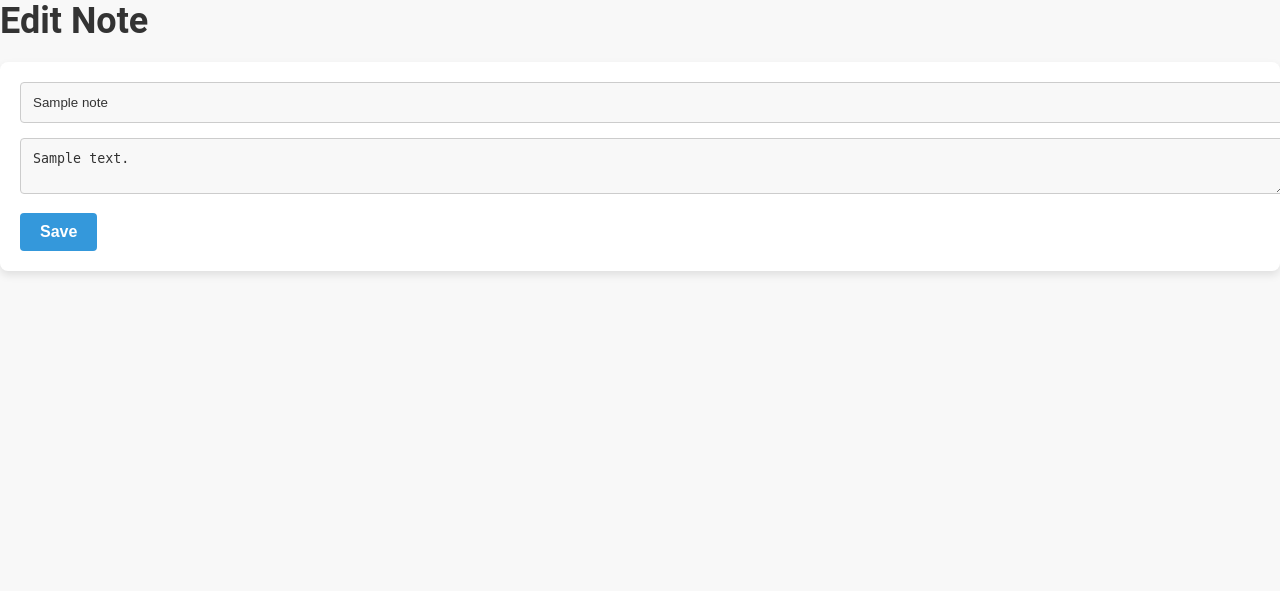
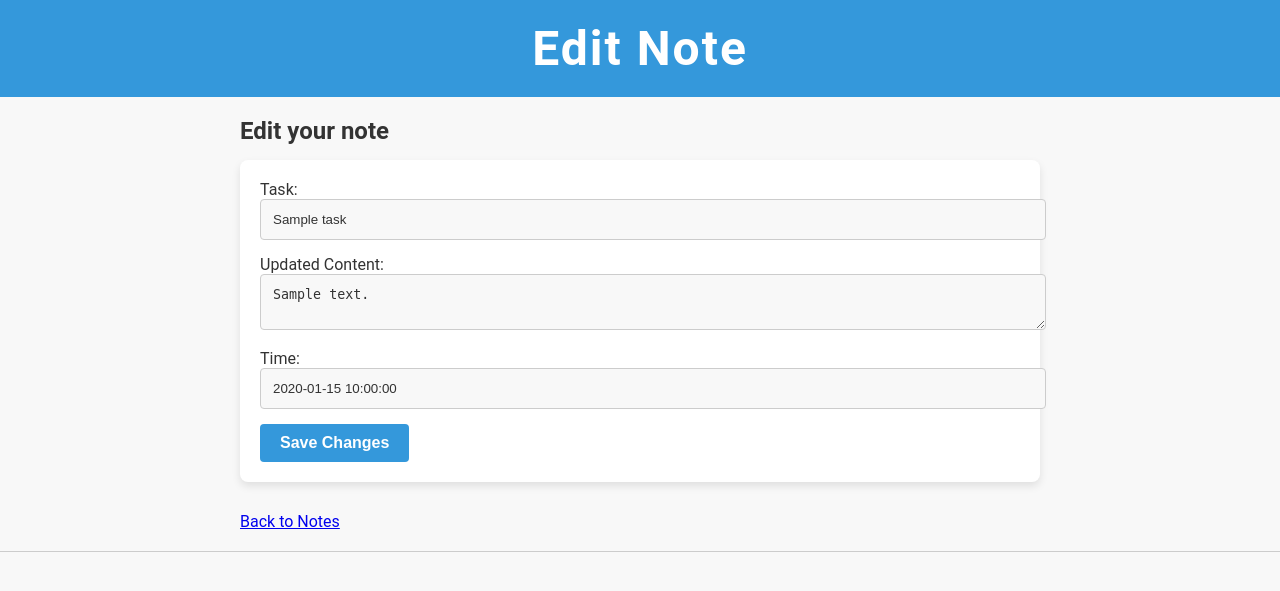
Before and after one commit to Rizwana1916/NoteTaker-app, a Flask app: page /edit/1 in a window 1280 px wide. Shown: the top 591 px of the page. Run offline with Flask 2, Linux system fonts and the light colour scheme; a database or web service that is not in the repository returns one stand-in record (values such as "Sample title").

Commit message:
Update edit.html

```diff
--- a/templates/edit.html
+++ b/templates/edit.html
@@ -1,16 +1,40 @@
 <!DOCTYPE html>
-<html>
+<html lang="en">
 <head>
+    <meta charset="UTF-8">
+    <meta name="viewport" content="width=device-width, initial-scale=1.0">
     <title>Edit Note</title>
     <link rel="stylesheet" href="{{ url_for('static', filename='style.css') }}">
 </head>
 <body>
-    <h1>Edit Note</h1>
+    <header>
+        <h1>Edit Note</h1>
+    </header>
 
-    <form method="post" action="">
-        <input type="text" name="title" value="{{ note.title }}" required>
-        <textarea name="content" required>{{ note.content }}</textarea>
-        <button type="submit">Save</button>
-    </form>
+    <main class="container">
+        <h2>Edit your note</h2>
+
+        <form method="POST" action="{{ url_for('edit_note', note_id=note._id) }}">
+            <div class="form-group">
+                <label for="task">Task:</label>
+                <input type="text" id="task" name="task" value="{{ note.task }}">
+            </div>
+            <div class="form-group">
+                <label for="updated_content">Updated Content:</label>
+                <textarea id="updated_content" name="updated_content">{{ note.content }}</textarea>
+            </div>
+            <div class="form-group">
+                <label for="time">Time:</label>
+                <input type="text" id="time" name="time" value="{{ note.time }}">
+            </div>
+            <button type="submit">Save Changes</button>
+        </form>
+
+        <a href="{{ url_for('notes') }}">Back to Notes</a>
+    </main>
+
+    <footer>
+        <!-- Your footer content here -->
+    </footer>
 </body>
 </html>
```
